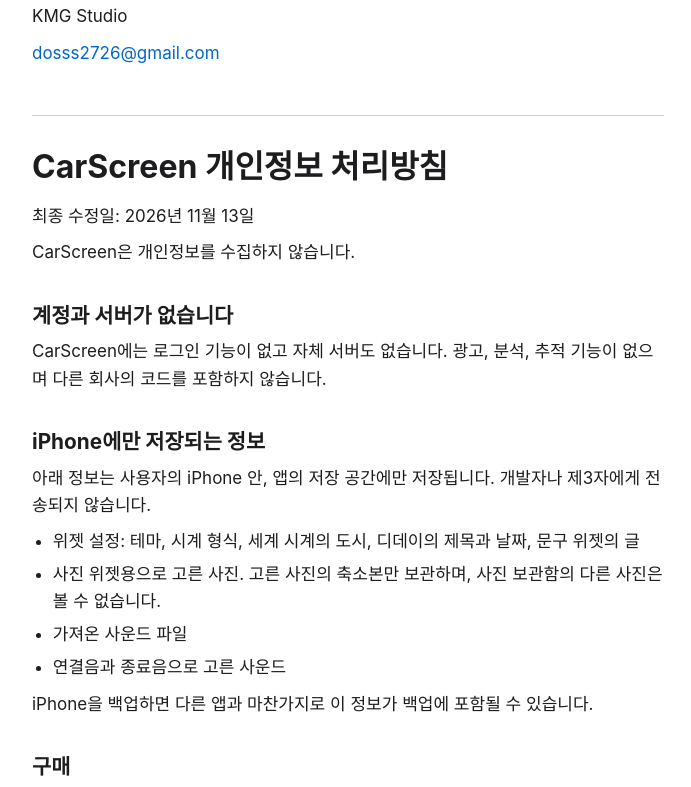
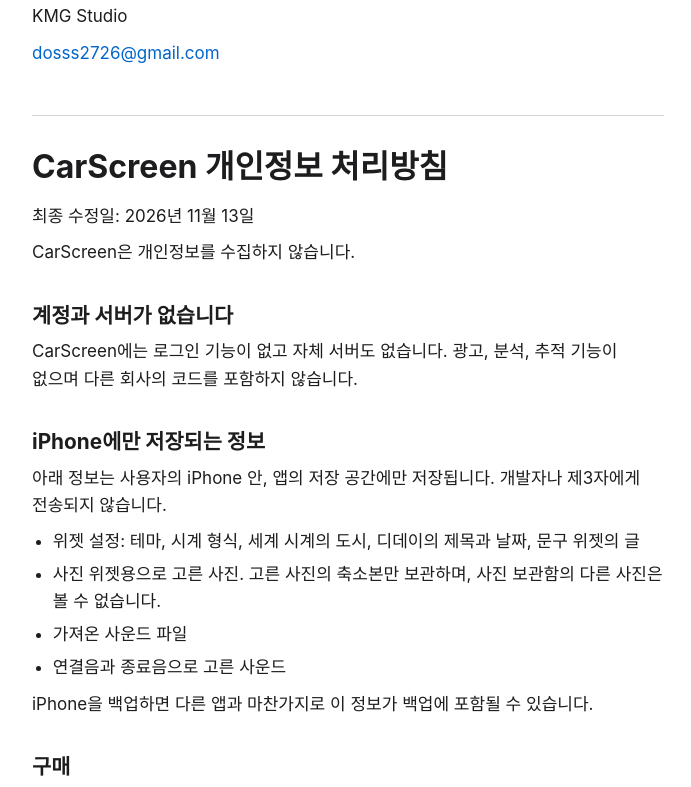
Before and after one commit to jub27/carscreen, a plain HTML site: page privacy/index.html in a window 1280 px wide. Shown: the part 1331-2118 px from the top of the page, without its empty margins (292-983 px from the left). Drawn offline with Linux system fonts and the light colour scheme.

Commit message:
Keep Korean words whole when lines wrap
Co-Authored-By: Claude Fable 5.2 <noreply@anthropic.com>

```diff
--- a/privacy/index.html
+++ b/privacy/index.html
@@ -23,6 +23,7 @@ h1 { font-size: 2rem; line-height: 1.2; margin: 2rem 0 1rem; }
 h2 { font-size: 1.3rem; line-height: 1.3; margin: 2.2rem 0 0.6rem; }
 h3 { font-size: 1.05rem; line-height: 1.4; margin: 1.6rem 0 0.3rem; }
 p { margin: 0.6rem 0; overflow-wrap: anywhere; }
+:lang(ko) { word-break: keep-all; }
 ul { margin: 0.6rem 0; padding-left: 1.3rem; }
 li { margin: 0.35rem 0; }
 hr { border: 0; border-top: 1px solid var(--line); margin: 3rem 0 0; }
```
Also changed, not shown: index.html (+1 -0 lines), support/index.html (+1 -0 lines).
